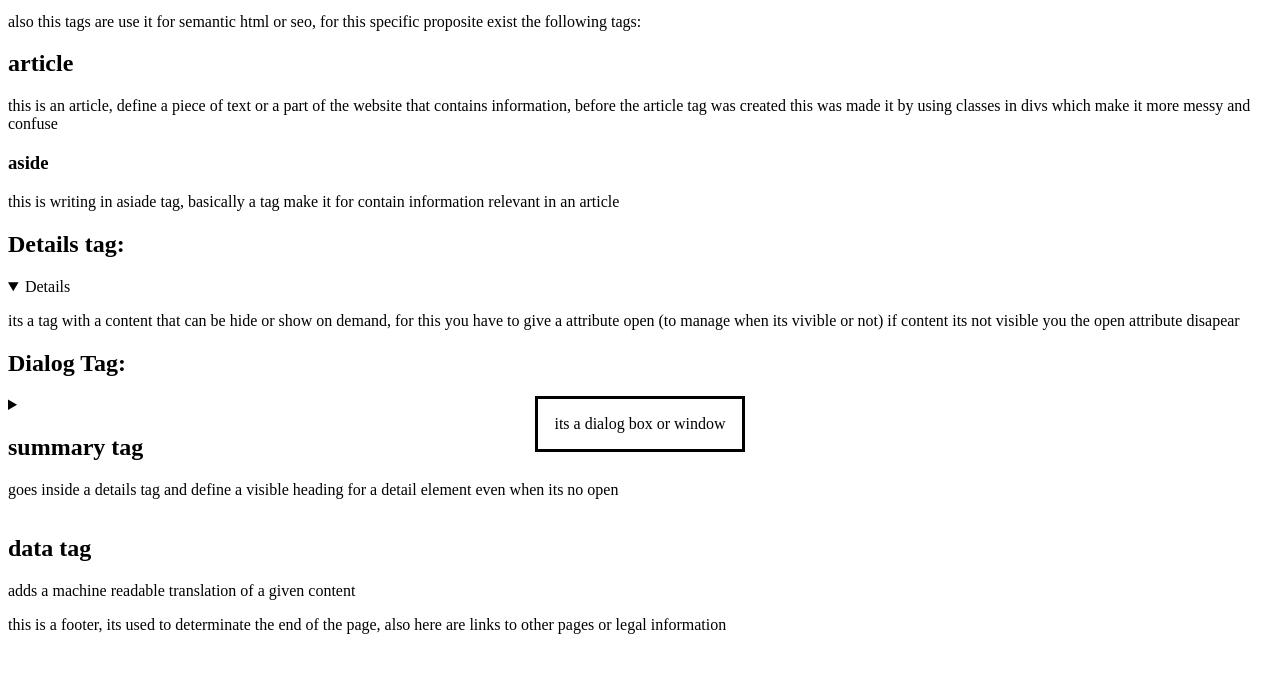
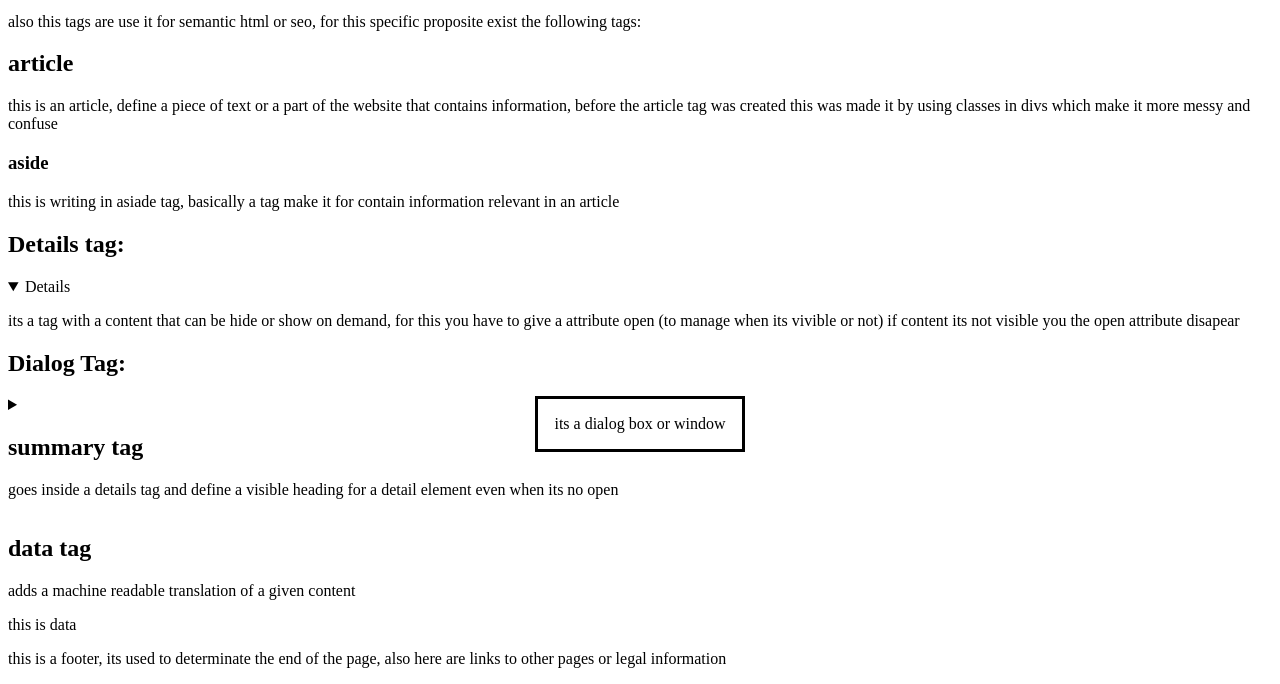
Before and after one commit to Andrewwakeart12/informacionAdquirida_primeraSeccion, a plain HTML site: page HTML5Advanced/htmlLayoutTags.html in a window 1280 px wide. Shown: the part 344-1028 px from the top of the page. Before the commit the page ends 994 px from the top, so only its background shows below. Drawn offline with Linux system fonts and the light colour scheme.

Commit message:
section done

```diff
--- a/HTML5Advanced/htmlLayoutTags.html
+++ b/HTML5Advanced/htmlLayoutTags.html
@@ -41,7 +41,7 @@
     </summary></details>
     <h1>data tag</h1>
     <p>adds a machine readable translation of a given content</p>
-    <data></data>
+    <data value="213213">this is data</data>
   </article>
 
   <footer>
```
